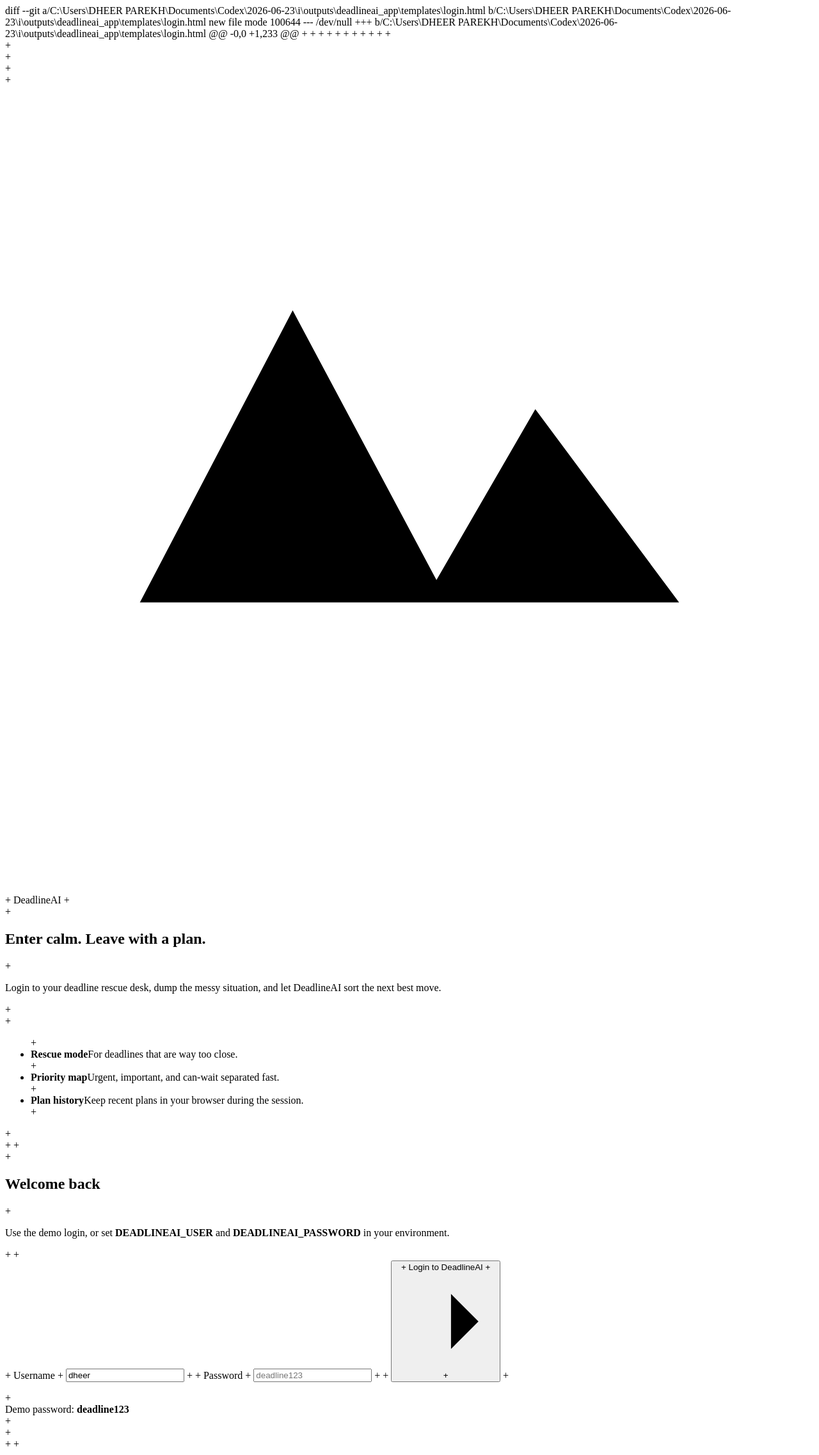
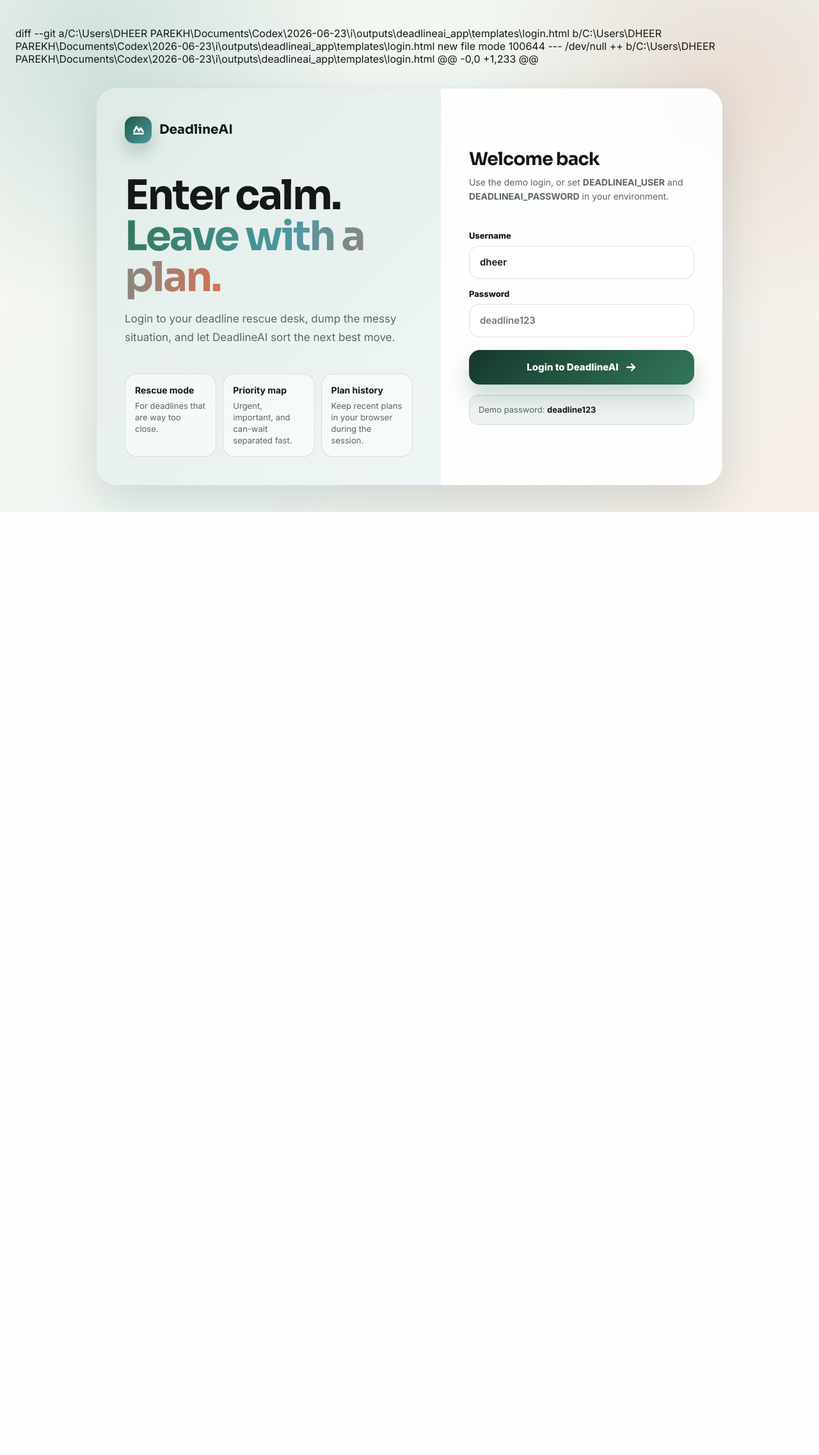
Before and after one commit to dheerparekh86-droid/vibe2ship-hackathon, a Flask app: page /login in a window 1280 px wide. Shown: the whole page at 64% size. After the commit the page ends 800 px from the top, so only its background shows below. Run offline with Flask 3, Linux system fonts and the light colour scheme.

Commit message:
Added login page UI redesign

```diff
--- a/templates/login.html
+++ b/templates/login.html
@@ -1,238 +1,305 @@
-diff --git a/C:\Users\DHEER PAREKH\Documents\Codex\2026-06-23\i\outputs\deadlineai_app\templates\login.html b/C:\Users\DHEER PAREKH\Documents\Codex\2026-06-23\i\outputs\deadlineai_app\templates\login.html
-new file mode 100644
---- /dev/null
-+++ b/C:\Users\DHEER PAREKH\Documents\Codex\2026-06-23\i\outputs\deadlineai_app\templates\login.html
-@@ -0,0 +1,233 @@
-+<!DOCTYPE html>
-+<html lang="en">
-+<head>
-+<meta charset="UTF-8">
-+<meta name="viewport" content="width=device-width, initial-scale=1.0">
-+<title>Login - DeadlineAI</title>
-+<link href="https://fonts.googleapis.com/css2?family=Inter:wght@400;500;600;700;800&family=Sora:wght@500;600;700&display=swap" rel="stylesheet">
-+<style>
-+  * { box-sizing: border-box; margin: 0; padding: 0; }
-+  :root {
-+    --ink: #151915;
-+    --muted: #5c665e;
-+    --soft: #f6f3eb;
-+    --line: rgba(34, 47, 39, 0.14);
-+    --sage: #32775a;
-+    --aqua: #4c99a2;
-+    --coral: #db7050;
-+    --card: rgba(255, 255, 255, 0.78);
-+    --shadow: 0 24px 70px rgba(38, 54, 44, 0.16);
-+  }
-+  body {
-+    min-height: 100vh;
-+    display: grid;
-+    place-items: center;
-+    padding: 24px;
-+    font-family: Inter, system-ui, sans-serif;
-+    color: var(--ink);
-+    background:
-+      radial-gradient(circle at 12% 10%, rgba(76, 153, 162, 0.24), transparent 26rem),
-+      radial-gradient(circle at 88% 16%, rgba(219, 112, 80, 0.18), transparent 24rem),
-+      linear-gradient(135deg, #fbf8f0, #edf6f2 54%, #f8eee7);
-+  }
-+  .shell {
-+    width: min(100%, 980px);
-+    display: grid;
-+    grid-template-columns: 1.1fr 0.9fr;
-+    border: 1px solid var(--line);
-+    border-radius: 32px;
-+    overflow: hidden;
-+    background: var(--card);
-+    box-shadow: var(--shadow);
-+    backdrop-filter: blur(18px);
-+  }
-+  .story {
-+    min-height: 620px;
-+    padding: 44px;
-+    display: flex;
-+    flex-direction: column;
-+    justify-content: space-between;
-+    background:
-+      linear-gradient(135deg, rgba(50, 119, 90, 0.13), rgba(76, 153, 162, 0.08)),
-+      rgba(255, 255, 255, 0.34);
-+  }
-+  .brand {
-+    display: inline-flex;
-+    align-items: center;
-+    gap: 12px;
-+    font-family: Sora, sans-serif;
-+    font-weight: 800;
-+    font-size: 20px;
-+  }
-+  .mark {
-+    width: 42px;
-+    height: 42px;
-+    display: grid;
-+    place-items: center;
-+    border-radius: 14px;
-+    color: #fff;
-+    background: linear-gradient(135deg, #1f5a42, var(--aqua));
-+    box-shadow: 0 14px 26px rgba(31, 90, 66, 0.24);
-+  }
-+  .mark svg { width: 21px; height: 21px; fill: none; stroke: currentColor; stroke-width: 2.4; stroke-linecap: round; stroke-linejoin: round; }
-+  h1 {
-+    max-width: 520px;
-+    font-family: Sora, sans-serif;
-+    font-size: clamp(38px, 6vw, 64px);
-+    line-height: 1;
-+    letter-spacing: -0.04em;
-+    margin: 50px 0 18px;
-+  }
-+  h1 span {
-+    color: transparent;
-+    background: linear-gradient(110deg, var(--sage), var(--aqua), var(--coral));
-+    -webkit-background-clip: text;
-+    background-clip: text;
-+  }
-+  .story p {
-+    max-width: 480px;
-+    color: var(--muted);
-+    font-size: 17px;
-+    line-height: 1.75;
-+  }
-+  .trust {
-+    display: grid;
-+    grid-template-columns: repeat(3, 1fr);
-+    gap: 10px;
-+    list-style: none;
-+  }
-+  .trust li {
-+    min-height: 90px;
-+    padding: 15px;
-+    border: 1px solid var(--line);
-+    border-radius: 18px;
-+    background: rgba(255, 255, 255, 0.52);
-+    color: var(--muted);
-+    font-size: 13px;
-+    line-height: 1.4;
-+  }
-+  .trust strong { display: block; color: var(--ink); margin-bottom: 5px; font-size: 14px; }
-+  .panel {
-+    padding: 44px;
-+    display: flex;
-+    flex-direction: column;
-+    justify-content: center;
-+    background: rgba(255, 255, 255, 0.54);
-+  }
-+  .panel h2 {
-+    font-family: Sora, sans-serif;
-+    font-size: 28px;
-+    letter-spacing: -0.03em;
-+    margin-bottom: 8px;
-+  }
-+  .hint { color: var(--muted); font-size: 14px; line-height: 1.6; margin-bottom: 26px; }
-+  label {
-+    display: block;
-+    margin: 15px 0 8px;
-+    color: var(--ink);
-+    font-size: 13px;
-+    font-weight: 800;
-+  }
-+  input {
-+    width: 100%;
-+    min-height: 52px;
-+    border: 1px solid var(--line);
-+    border-radius: 16px;
-+    padding: 0 16px;
-+    outline: none;
-+    background: rgba(255, 255, 255, 0.82);
-+    color: var(--ink);
-+    font: 600 15px Inter, system-ui, sans-serif;
-+    transition: box-shadow 0.18s ease, border-color 0.18s ease;
-+  }
-+  input:focus {
-+    border-color: rgba(50, 119, 90, 0.52);
-+    box-shadow: 0 0 0 4px rgba(50, 119, 90, 0.14);
-+  }
-+  button {
-+    width: 100%;
-+    min-height: 54px;
-+    margin-top: 20px;
-+    border: 0;
-+    border-radius: 17px;
-+    display: inline-flex;
-+    align-items: center;
-+    justify-content: center;
-+    gap: 10px;
-+    background: linear-gradient(135deg, #17372b, var(--sage));
-+    color: #fff;
-+    font: 800 15px Inter, system-ui, sans-serif;
-+    cursor: pointer;
-+    box-shadow: 0 18px 34px rgba(31, 90, 66, 0.24);
-+    transition: transform 0.16s ease, box-shadow 0.16s ease;
-+  }
-+  button:hover { transform: translateY(-2px); box-shadow: 0 22px 44px rgba(31, 90, 66, 0.28); }
-+  button svg { width: 18px; height: 18px; fill: none; stroke: currentColor; stroke-width: 2.3; stroke-linecap: round; stroke-linejoin: round; }
-+  .demo, .error {
-+    margin-top: 16px;
-+    padding: 13px 14px;
-+    border-radius: 15px;
-+    font-size: 13px;
-+    line-height: 1.5;
-+  }
-+  .demo {
-+    border: 1px solid rgba(50, 119, 90, 0.18);
-+    background: rgba(50, 119, 90, 0.08);
-+    color: var(--muted);
-+  }
-+  .demo strong { color: var(--ink); }
-+  .error {
-+    border: 1px solid rgba(219, 112, 80, 0.28);
-+    background: rgba(219, 112, 80, 0.10);
-+    color: #9b3f2d;
-+    font-weight: 700;
-+  }
-+  @media (max-width: 820px) {
-+    .shell { grid-template-columns: 1fr; }
-+    .story { min-height: auto; padding: 30px; gap: 28px; }
-+    .panel { padding: 30px; }
-+    .trust { grid-template-columns: 1fr; }
-+  }
-+</style>
-+</head>
-+<body>
-+  <main class="shell">
-+    <section class="story">
-+      <div>
-+        <div class="brand">
-+          <span class="mark"><svg viewBox="0 0 18 18"><path d="M3 11.5 6.4 5l3.2 6 2.2-3.8L15 11.5"/><path d="M3 14.5h12"/></svg></span>
-+          DeadlineAI
-+        </div>
-+        <h1>Enter calm. <span>Leave with a plan.</span></h1>
-+        <p>Login to your deadline rescue desk, dump the messy situation, and let DeadlineAI sort the next best move.</p>
-+      </div>
-+      <ul class="trust">
-+        <li><strong>Rescue mode</strong>For deadlines that are way too close.</li>
-+        <li><strong>Priority map</strong>Urgent, important, and can-wait separated fast.</li>
-+        <li><strong>Plan history</strong>Keep recent plans in your browser during the session.</li>
-+      </ul>
-+    </section>
-+
-+    <section class="panel">
-+      <h2>Welcome back</h2>
-+      <p class="hint">Use the demo login, or set <strong>DEADLINEAI_USER</strong> and <strong>DEADLINEAI_PASSWORD</strong> in your environment.</p>
-+      {% if error %}
-+      <div class="error">{{ error }}</div>
-+      {% endif %}
-+      <form method="post">
-+        <label for="username">Username</label>
-+        <input id="username" name="username" autocomplete="username" value="{{ demo_user }}" required>
-+
-+        <label for="password">Password</label>
-+        <input id="password" name="password" type="password" autocomplete="current-password" placeholder="deadline123" required>
-+
-+        <button type="submit">
-+          <span>Login to DeadlineAI</span>
-+          <svg viewBox="0 0 18 18"><path d="M3 9h12"/><path d="m10 4 5 5-5 5"/></svg>
-+        </button>
-+      </form>
-+      <div class="demo">Demo password: <strong>deadline123</strong></div>
-+    </section>
-+  </main>
-+</body>
-+</html>
+diff --git a/C:\Users\DHEER PAREKH\Documents\Codex\2026-06-23\i\outputs\deadlineai_app\templates\login.html b/C:\Users\DHEER PAREKH\Documents\Codex\2026-06-23\i\outputs\deadlineai_app\templates\login.html new file mode 100644 --- /dev/null ++ b/C:\Users\DHEER
+PAREKH\Documents\Codex\2026-06-23\i\outputs\deadlineai_app\templates\login.html @@ -0,0 +1,233 @@
+<!DOCTYPE html>
+<html lang="en">
+
+<head>
+    <meta charset="UTF-8">
+    <meta name="viewport" content="width=device-width, initial-scale=1.0">
+    <title>Login - DeadlineAI</title>
+    <link href="https://fonts.googleapis.com/css2?family=Inter:wght@400;500;600;700;800&family=Sora:wght@500;600;700&display=swap" rel="stylesheet">
+    <style>
+        * {
+            box-sizing: border-box;
+            margin: 0;
+            padding: 0;
+        }
+
+         :root {
+            --ink: #151915;
+            --muted: #5c665e;
+            --soft: #f6f3eb;
+            --line: rgba(34, 47, 39, 0.14);
+            --sage: #32775a;
+            --aqua: #4c99a2;
+            --coral: #db7050;
+            --card: rgba(255, 255, 255, 0.78);
+            --shadow: 0 24px 70px rgba(38, 54, 44, 0.16);
+        }
+
+        body {
+            min-height: 100vh;
+            display: grid;
+            place-items: center;
+            padding: 24px;
+            font-family: Inter, system-ui, sans-serif;
+            color: var(--ink);
+            background: radial-gradient(circle at 12% 10%, rgba(76, 153, 162, 0.24), transparent 26rem), radial-gradient(circle at 88% 16%, rgba(219, 112, 80, 0.18), transparent 24rem), linear-gradient(135deg, #fbf8f0, #edf6f2 54%, #f8eee7);
+        }
+
+        .shell {
+            width: min(100%, 980px);
+            display: grid;
+            grid-template-columns: 1.1fr 0.9fr;
+            border: 1px solid var(--line);
+            border-radius: 32px;
+            overflow: hidden;
+            background: var(--card);
+            box-shadow: var(--shadow);
+            backdrop-filter: blur(18px);
+        }
+
+        .story {
+            min-height: 620px;
+            padding: 44px;
+            display: flex;
+            flex-direction: column;
+            justify-content: space-between;
+            background: linear-gradient(135deg, rgba(50, 119, 90, 0.13), rgba(76, 153, 162, 0.08)), rgba(255, 255, 255, 0.34);
+        }
+
+        .brand {
+            display: inline-flex;
+            align-items: center;
+            gap: 12px;
+            font-family: Sora, sans-serif;
+            font-weight: 800;
+            font-size: 20px;
+        }
+
+        .mark {
+            width: 42px;
+            height: 42px;
+            display: grid;
+            place-items: center;
+            border-radius: 14px;
+            color: #fff;
+            background: linear-gradient(135deg, #1f5a42, var(--aqua));
+            box-shadow: 0 14px 26px rgba(31, 90, 66, 0.24);
+        }
+
+        .mark svg {
+            width: 21px;
+            height: 21px;
+            fill: none;
+            stroke: currentColor;
+            stroke-width: 2.4;
+            stroke-linecap: round;
+            stroke-linejoin: round;
+        }
+
+        h1 {
+            max-width: 520px;
+            font-family: Sora, sans-serif;
+            font-size: clamp(38px, 6vw, 64px);
+            line-height: 1;
+            letter-spacing: -0.04em;
+            margin: 50px 0 18px;
+        }
+
+        h1 span {
+            color: transparent;
+            background: linear-gradient(110deg, var(--sage), var(--aqua), var(--coral));
+            -webkit-background-clip: text;
+            background-clip: text;
+        }
+
+        .story p {
+            max-width: 480px;
+            color: var(--muted);
+            font-size: 17px;
+            line-height: 1.75;
+        }
+
+        .trust {
+            display: grid;
+            grid-template-columns: repeat(3, 1fr);
+            gap: 10px;
+            list-style: none;
+        }
+
+        .trust li {
+            min-height: 90px;
+            padding: 15px;
+            border: 1px solid var(--line);
+            border-radius: 18px;
+            background: rgba(255, 255, 255, 0.52);
+            color: var(--muted);
+            font-size: 13px;
+            line-height: 1.4;
+        }
+
+        .trust strong {
+            display: block;
+            color: var(--ink);
+            margin-bottom: 5px;
+            font-size: 14px;
+        }
+
+        .panel {
+            padding: 44px;
+            display: flex;
+            flex-direction: column;
+            justify-content: center;
+            background: rgba(255, 255, 255, 0.54);
+        }
+
+        .panel h2 {
+            font-family: Sora, sans-serif;
+            font-size: 28px;
+            letter-spacing: -0.03em;
+            margin-bottom: 8px;
+        }
+
+        .hint {
+            color: var(--muted);
+            font-size: 14px;
+            line-height: 1.6;
+            margin-bottom: 26px;
+        }
+
+        label {
+            display: block;
+            margin: 15px 0 8px;
+            color: var(--ink);
+            font-size: 13px;
+            font-weight: 800;
+        }
+
+        input {
+            width: 100%;
+            min-height: 52px;
+            border: 1px solid var(--line);
+            border-radius: 16px;
+            padding: 0 16px;
+            outline: none;
+            background: rgba(255, 255, 255, 0.82);
+            color: var(--ink);
+            font: 600 15px Inter, system-ui, sans-serif;
+            transition: box-shadow 0.18s ease, border-color 0.18s ease;
+        }
+
+        input:focus {
+            border-color: rgba(50, 119, 90, 0.52);
+            box-shadow: 0 0 0 4px rgba(50, 119, 90, 0.14);
+        }
+
+        button {
+            width: 100%;
+            min-height: 54px;
+            margin-top: 20px;
+            border: 0;
+            border-radius: 17px;
+            display: inline-flex;
+            align-items: center;
+            justify-content: center;
+            gap: 10px;
+            background: linear-gradient(135deg, #17372b, var(--sage));
+            color: #fff;
+            font: 800 15px Inter, system-ui, sans-serif;
+            cursor: pointer;
+            box-shadow: 0 18px 34px rgba(31, 90, 66, 0.24);
+            transition: transform 0.16s ease, box-shadow 0.16s ease;
+        }
+
+        button:hover {
+            transform: translateY(-2px);
+            box-shadow: 0 22px 44px rgba(31, 90, 66, 0.28);
+        }
+
+        button svg {
+            width: 18px;
+            height: 18px;
+            fill: none;
+            stroke: currentColor;
+            stroke-width: 2.3;
+            stroke-linecap: round;
+            stroke-linejoin: round;
+        }
+
+        .demo,
+        .error {
+            margin-top: 16px;
+            padding: 13px 14px;
+            border-radius: 15px;
+            font-size: 13px;
+            line-height: 1.5;
+        }
+
+        .demo {
+            border: 1px solid rgba(50, 119, 90, 0.18);
+            background: rgba(50, 119, 90, 0.08);
+            color: var(--muted);
+        }
+
+        .demo strong {
+            color: var(--ink);
+        }
+
+        .error {
+            border: 1px solid rgba(219, 112, 80, 0.28);
+            background: rgba(219, 112, 80, 0.10);
+            color: #9b3f2d;
+            font-weight: 700;
+        }
+
+        @media (max-width: 820px) {
+            .shell {
+                grid-template-columns: 1fr;
+            }
+            .story {
+                min-height: auto;
+                padding: 30px;
+                gap: 28px;
+            }
+            .panel {
+                padding: 30px;
+            }
+            .trust {
+                grid-template-columns: 1fr;
+            }
+        }
+    </style>
+</head>
+
+<body>
+    <main class="shell">
+        <section class="story">
+            <div>
+                <div class="brand">
+                    <span class="mark"><svg viewBox="0 0 18 18"><path d="M3 11.5 6.4 5l3.2 6 2.2-3.8L15 11.5"/><path d="M3 14.5h12"/></svg></span> DeadlineAI
+                </div>
+                <h1>Enter calm. <span>Leave with a plan.</span></h1>
+                <p>Login to your deadline rescue desk, dump the messy situation, and let DeadlineAI sort the next best move.</p>
+            </div>
+            <ul class="trust">
+                <li><strong>Rescue mode</strong>For deadlines that are way too close.</li>
+                <li><strong>Priority map</strong>Urgent, important, and can-wait separated fast.</li>
+                <li><strong>Plan history</strong>Keep recent plans in your browser during the session.</li>
+            </ul>
+        </section>
+
+        <section class="panel">
+            <h2>Welcome back</h2>
+            <p class="hint">Use the demo login, or set <strong>DEADLINEAI_USER</strong> and <strong>DEADLINEAI_PASSWORD</strong> in your environment.</p>
+            {% if error %}
+            <div class="error">{{ error }}</div>
+            {% endif %}
+            <form method="post">
+                <label for="username">Username</label>
+                <input id="username" name="username" autocomplete="username" value="{{ demo_user }}" required>
+
+                <label for="password">Password</label>
+                <input id="password" name="password" type="password" autocomplete="current-password" placeholder="deadline123" required>
+
+                <button type="submit">
+          <span>Login to DeadlineAI</span>
+          <svg viewBox="0 0 18 18"><path d="M3 9h12"/><path d="m10 4 5 5-5 5"/></svg>
+        </button>
+            </form>
+            <div class="demo">Demo password: <strong>deadline123</strong></div>
+        </section>
+    </main>
+</body>
+
+</html>
```
Also changed, not shown: README.md (deleted).
